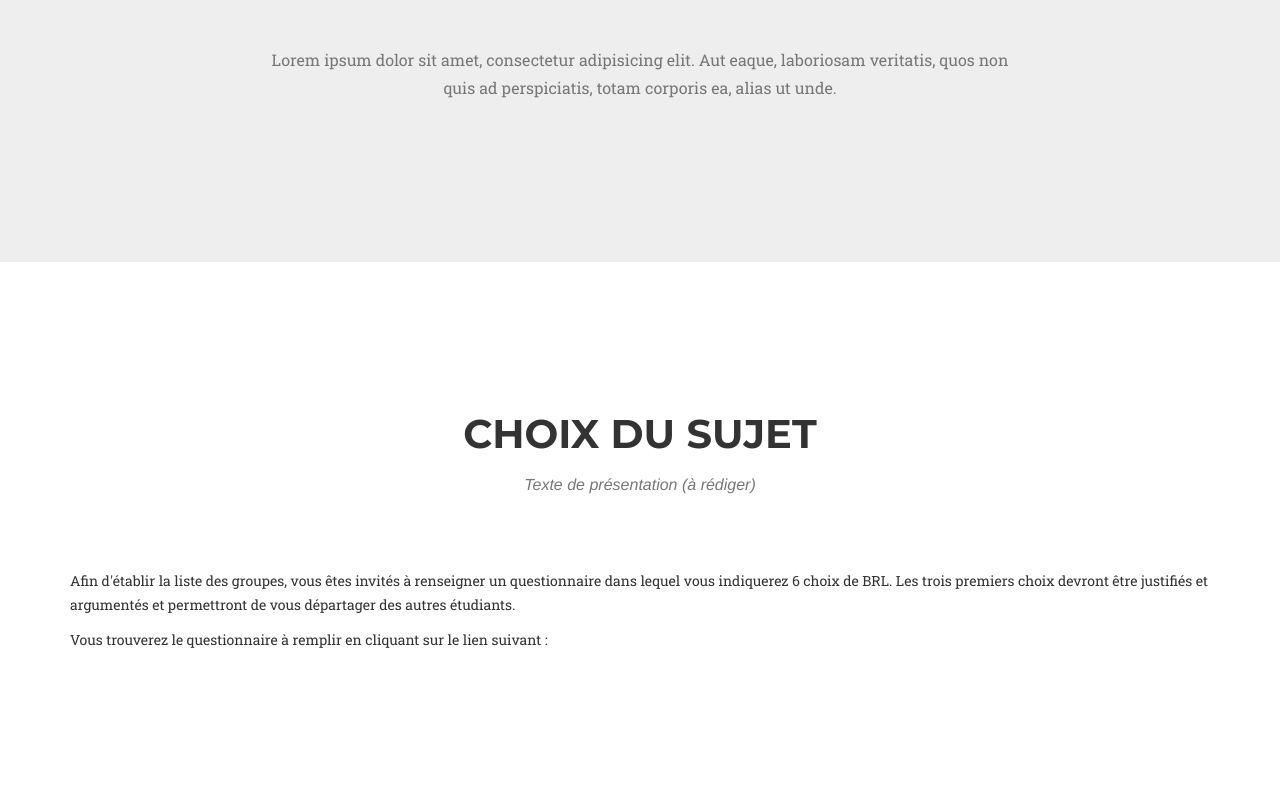
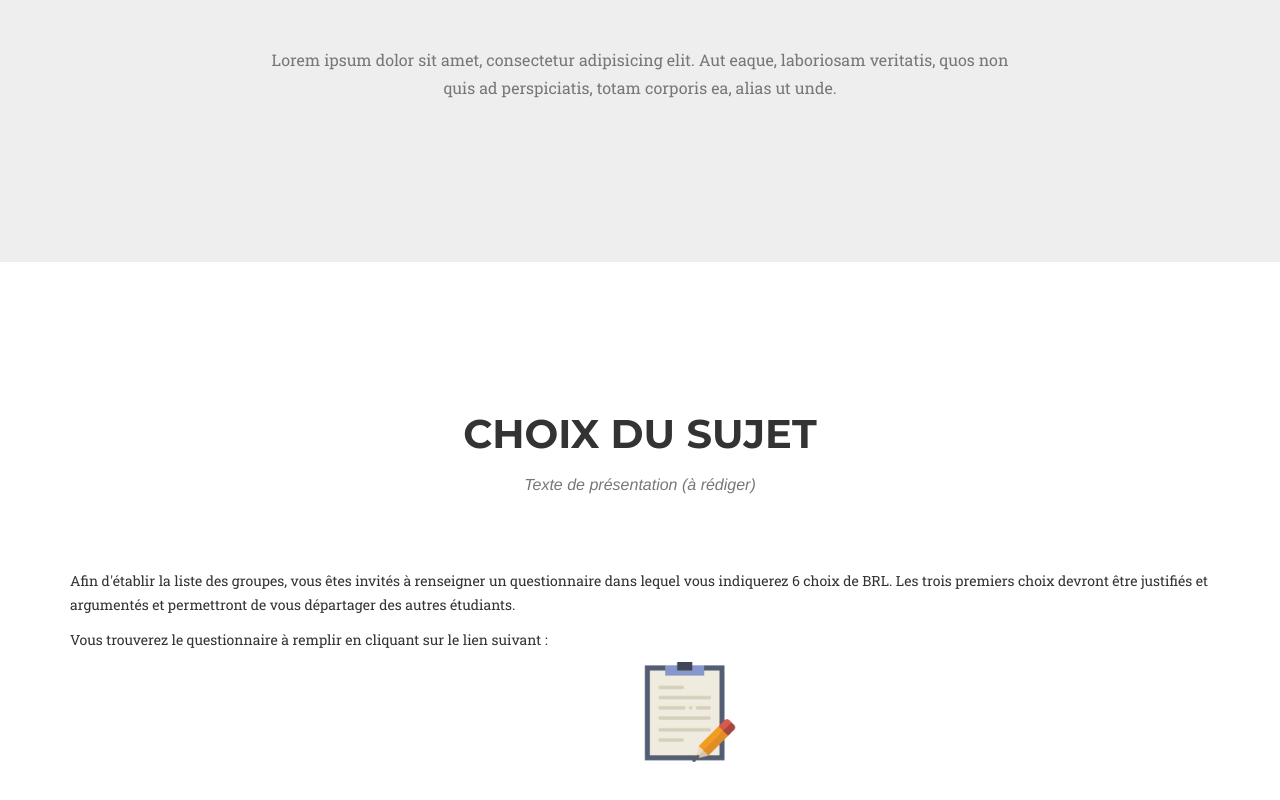
Before and after one commit to touronalex/RECAPSS-Track, a website: page index.html in a window 1280 px wide. Shown: the part 4357-5157 px from the top of the page. Drawn offline with nearby package versions, Linux system fonts and the light colour scheme; some icons are missing; a web font is replaced by a local one.

Commit message:
Update index.html

```diff
--- a/index.html
+++ b/index.html
@@ -312,17 +312,16 @@
                 </div>
             </div>
             <div class=".col-xs-1 text-left" style="display:inline-block">
-                <div>
                     <p> Afin d'établir la liste des groupes, vous êtes invités à renseigner un questionnaire dans lequel vous indiquerez 6 choix de BRL. Les trois premiers choix devront être justifiés et argumentés et permettront de vous départager des autres étudiants.</p>
                     <p></p>
                     <p>Vous trouverez le questionnaire à remplir en cliquant sur le lien suivant :</p>
-			<p></p
-                    <img src="img/logos/notepad.png" alt="" height=100px width=100px align="center">
+                <div class="col-lg-offset-6">
+                    <img src="img/logos/notepad.png" alt="" weight="100px" height="100px" align="center">
 			<span class="fa-stack fa-1x">
                     </span>
-                </div>
            </div>
           </div>
+            </div>
     </section>
 
     <!-- Portfolio Modals -->
```
